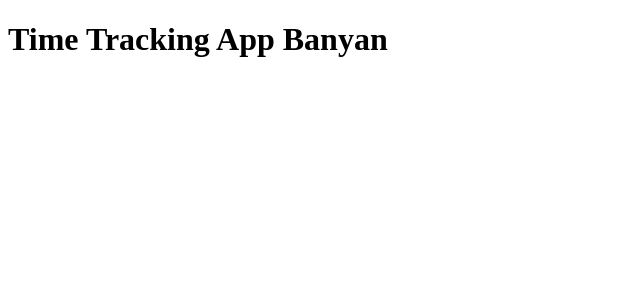
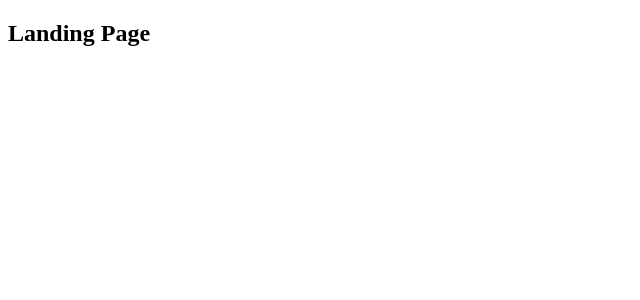
Before and after one commit to Banyan-Labs/time-tracking-app-board, a React (Create React App) app: page / in a window 1280 px wide. Shown: the top 300 px of the page, without its empty margins (0-640 px from the left). Built offline with nearby package versions, Linux system fonts and the light colour scheme.

Commit message:
setup routes index array

```diff
--- a/src/App.jsx
+++ b/src/App.jsx
@@ -1,15 +1,24 @@
-import React from 'react';
-import { BrowserRouter as Router, Switch, Route } from 'react-router-dom';
+import React from "react";
+import { BrowserRouter as Router, Switch } from "react-router-dom";
+import AppRoute from "./routes/AppRoute";
+import routes from "./routes";
 
 const App = () => {
   return (
-   <Router>
-     <Switch>
-       <Route path='/' exact component={() => <h1>Time Tracking App Banyan</h1>} />
-       <Route path='/welcome' exact component={() => <h1>Welcome T-tab Team!</h1>} />
-     </Switch>
-   </Router>
-  )
-}
+    <Router>
+      <Switch>
+        {routes.map((route, index) => (
+          <AppRoute
+            isProtected={route.isProtected}
+            exact={true}
+            key={index}
+            path={route.path}
+            component={route.component}
+          />
+        ))}
+      </Switch>
+    </Router>
+  );
+};
 
-export default App
+export default App;
--- a/src/Components/SampleComponent/index.jsx
+++ b/src/Components/SampleComponent/index.jsx
@@ -6,7 +6,10 @@ const SampleComponent = () => {
         <Container>
             <CardsWrapper>
                 <Card>
-                    <Text>42</Text>
+                    <Text fontSize={24}>24</Text>
+                </Card>
+                <Card>
+                    <Text fontSize={42}>42</Text>
                 </Card>
             </CardsWrapper>
         </Container>
--- /dev/null
+++ b/src/routes/AppRoute.jsx
@@ -0,0 +1,21 @@
+import React from "react";
+import { Route, Redirect } from "react-router-dom";
+
+const AppRoute = ({ isProtected, ...rest }) => {
+  const isAuth = true;
+  return (
+    <Route
+      render={(props) =>
+        isProtected && !isAuth ? (
+          <Redirect
+            to={{ pathname: "/sign-in", state: { from: props.location } }}
+          />
+        ) : (
+          <Route {...rest} />
+        )
+      }
+    />
+  );
+};
+
+export default AppRoute;
--- /dev/null
+++ b/src/routes/index.js
@@ -0,0 +1,20 @@
+const routes = [
+  { path: "/", component: () => <h2>Landing Page</h2>, isProtected: false },
+  {
+    path: "/sign-up",
+    component: () => <h2>Sign up page</h2>,
+    isProtected: false,
+  },
+  {
+    path: "/sign-in",
+    component: () => <h2>SIgn in page</h2>,
+    isProtected: false,
+  },
+  {
+    path: "/dashboard",
+    component: () => <h2>Dashboard page</h2>,
+    isProtected: false,
+  },
+];
+
+export default routes;
```
